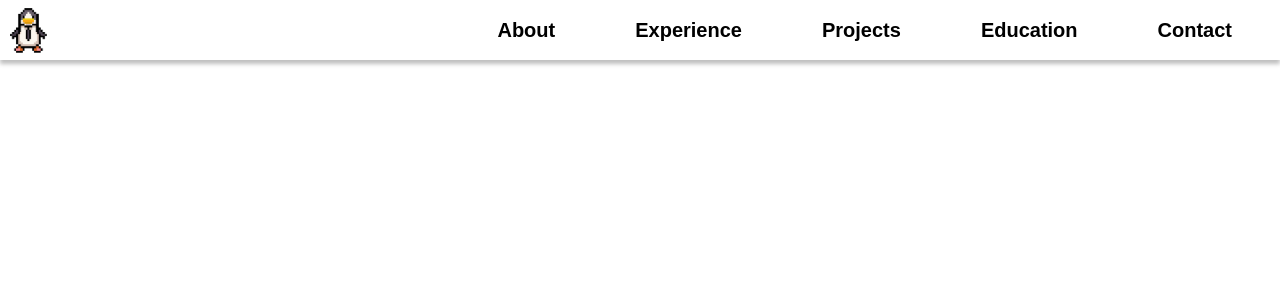
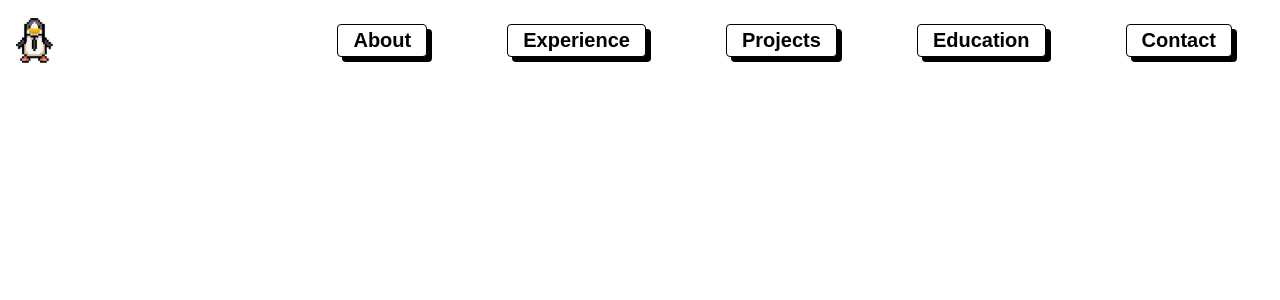
Before and after one commit to sandynguyen8928/SandyPersonalWebsite, a React (Create React App) app: page / in a window 1280 px wide. Shown: the top 300 px of the page. Built offline with nearby package versions, Linux system fonts and the light colour scheme.

Commit message:
created tab boxes

```diff
--- a/src/components/NavBar/NavBar.module.scss
+++ b/src/components/NavBar/NavBar.module.scss
@@ -4,16 +4,17 @@ $secondary-purple: #503A60;
 $grey-shadow: rgba(0, 0, 0, 0.25);
 
 .NavBarStyled {
-    height: 60px;
-    box-shadow: 0px 4px 4px $grey-shadow;
+    height: 65px;
+    //box-shadow: 0px 4px 4px $grey-shadow;
     display: flex;
     align-items: center;
 }
 
 .Logo {
-    margin-left: 10px;
+    margin-left: 1rem;
     height: 45px;
     cursor: pointer;
+    margin-top: 15px;
 }
 
 .TabsList {
@@ -23,10 +24,6 @@ $grey-shadow: rgba(0, 0, 0, 0.25);
     justify-content: flex-end;
     margin-left: auto;
     margin-right: 3rem;
-
-    :hover {
-        color: $secondary-purple;
-    }
 }
 
 .Tab {
@@ -36,8 +33,24 @@ $grey-shadow: rgba(0, 0, 0, 0.25);
     font-size: 20px;
     line-height: 29px;
     display: inline;
-    cursor: pointer;
 }
+
+.TabBox {
+    box-sizing: border-box;
+    background: #FFFFFF;
+    border: 1px solid #000000;
+    box-shadow: 5px 5px 0px #000000;
+    border-radius: 4px;
+    padding: 1px 15px 1px 15px;
+    margin-top: 15px;
+
+    &:hover {
+        cursor: pointer;
+        box-shadow: none;
+        transform: translate(5px, 5px);
+    }
+}
+
 
 .Button {
     background: $primary-purple;
--- a/src/components/NavBar/NavBar.tsx
+++ b/src/components/NavBar/NavBar.tsx
@@ -8,11 +8,11 @@ const NavBar = () => {
         <div className={styles.NavBarStyled}>
             <img className={styles.Logo} src={logo} alt="Penguin with tie" />
             <ul className={styles.TabsList}>
-                <li><div className={styles.Tab}>About</div></li>
-                <li><div className={styles.Tab}>Experience</div></li>
-                <li><div className={styles.Tab}>Projects</div></li>
-                <li><div className={styles.Tab}>Education</div></li>
-                <li><div className={styles.Tab}>Contact</div></li>
+                <li><div className={styles.TabBox}><div className={styles.Tab}>About</div></div></li>
+                <li><div className={styles.TabBox}><div className={styles.Tab}>Experience</div></div></li>
+                <li><div className={styles.TabBox}><div className={styles.Tab}>Projects</div></div></li>
+                <li><div className={styles.TabBox}><div className={styles.Tab}>Education</div></div></li>
+                <li><div className={styles.TabBox}><div className={styles.Tab}>Contact</div></div></li>
             </ul>
         </div>
     )
```
